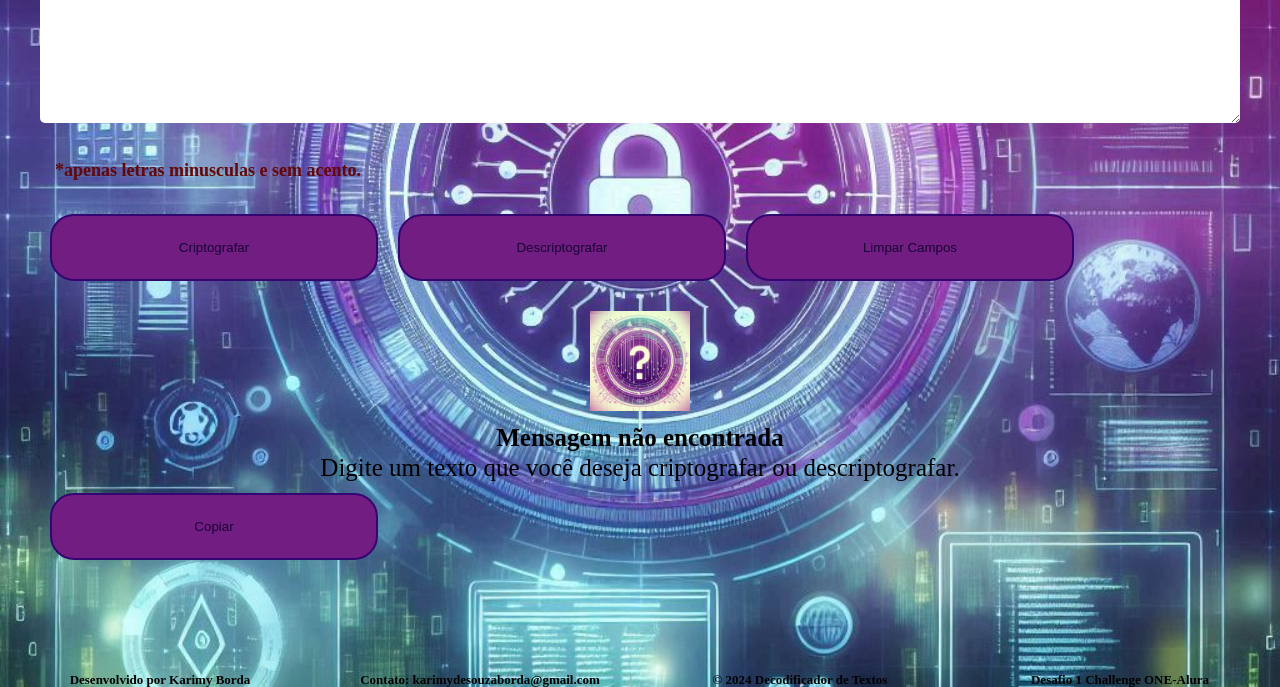
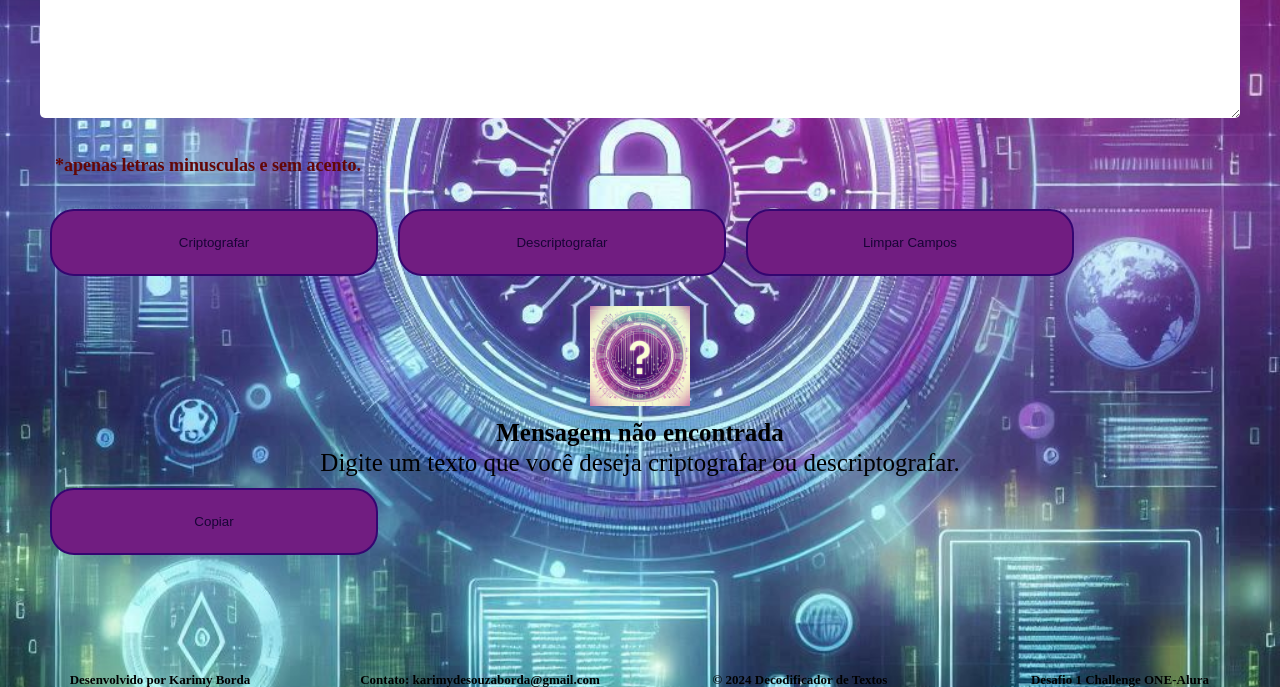
Before and after one commit to KgbArmageddon/Desafio-Decodificador-One-Turma7, a plain HTML site: page index.html in a window 1280 px wide. Shown: the part 113-800 px from the top of the page. Drawn offline with Linux system fonts and the light colour scheme; a web font is replaced by a local one.

Commit message:
Correção do caminho da imagem de fundo

```diff
--- a/style.css
+++ b/style.css
@@ -1,11 +1,11 @@
 body {
-    background-image: url('imagens/criptografia.png');
+    background-image: url('Imagens/criptografia.png');
     background-size: cover;
     background-position: center;
     background-repeat: no-repeat;
     margin: 0;
     padding: 0;
-    margin-top: -5px;
+    margin-top: -10px;
     font-family: "Metal", serif;
     font-weight: 400;
     font-size: 32px;
```
